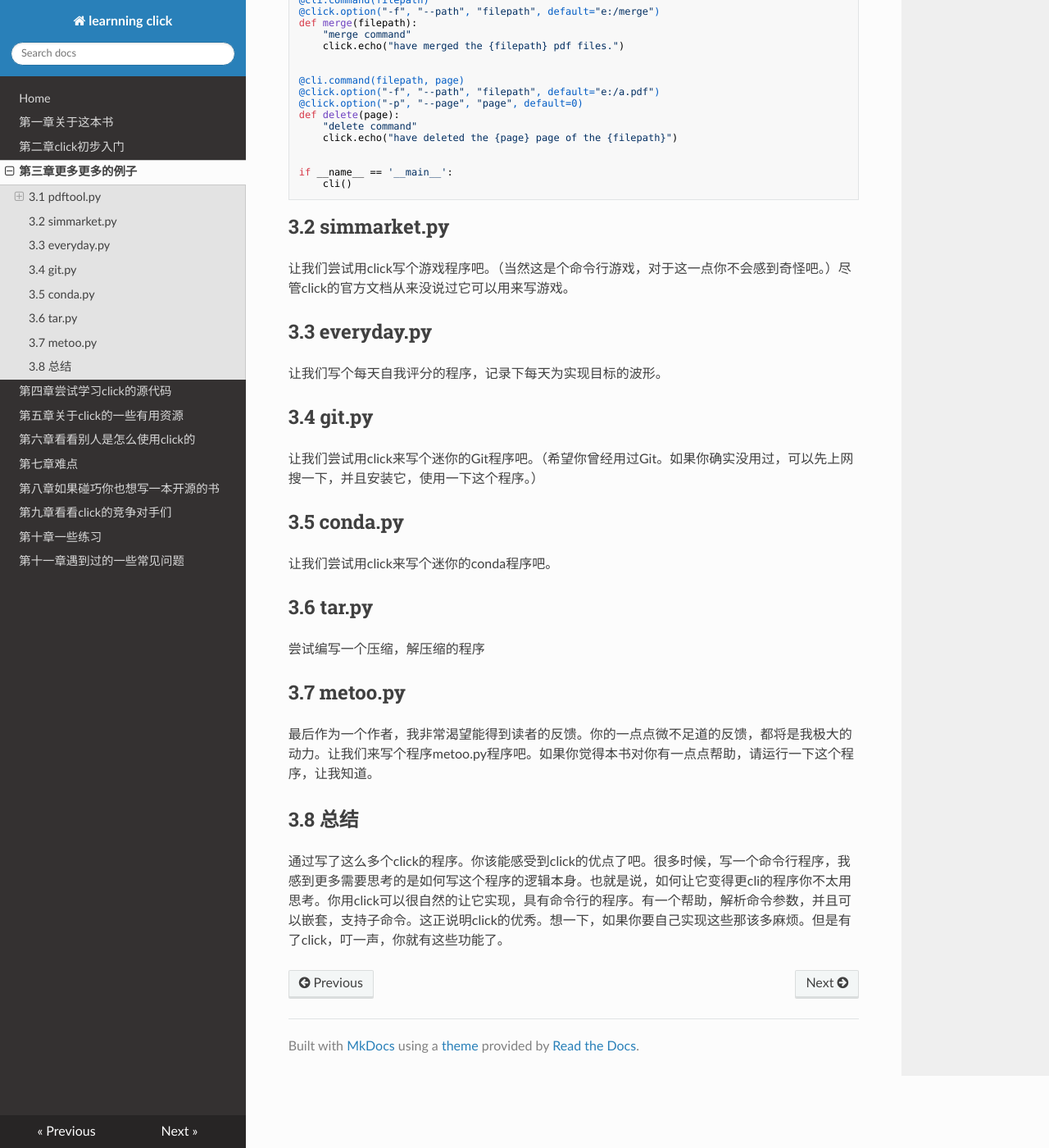
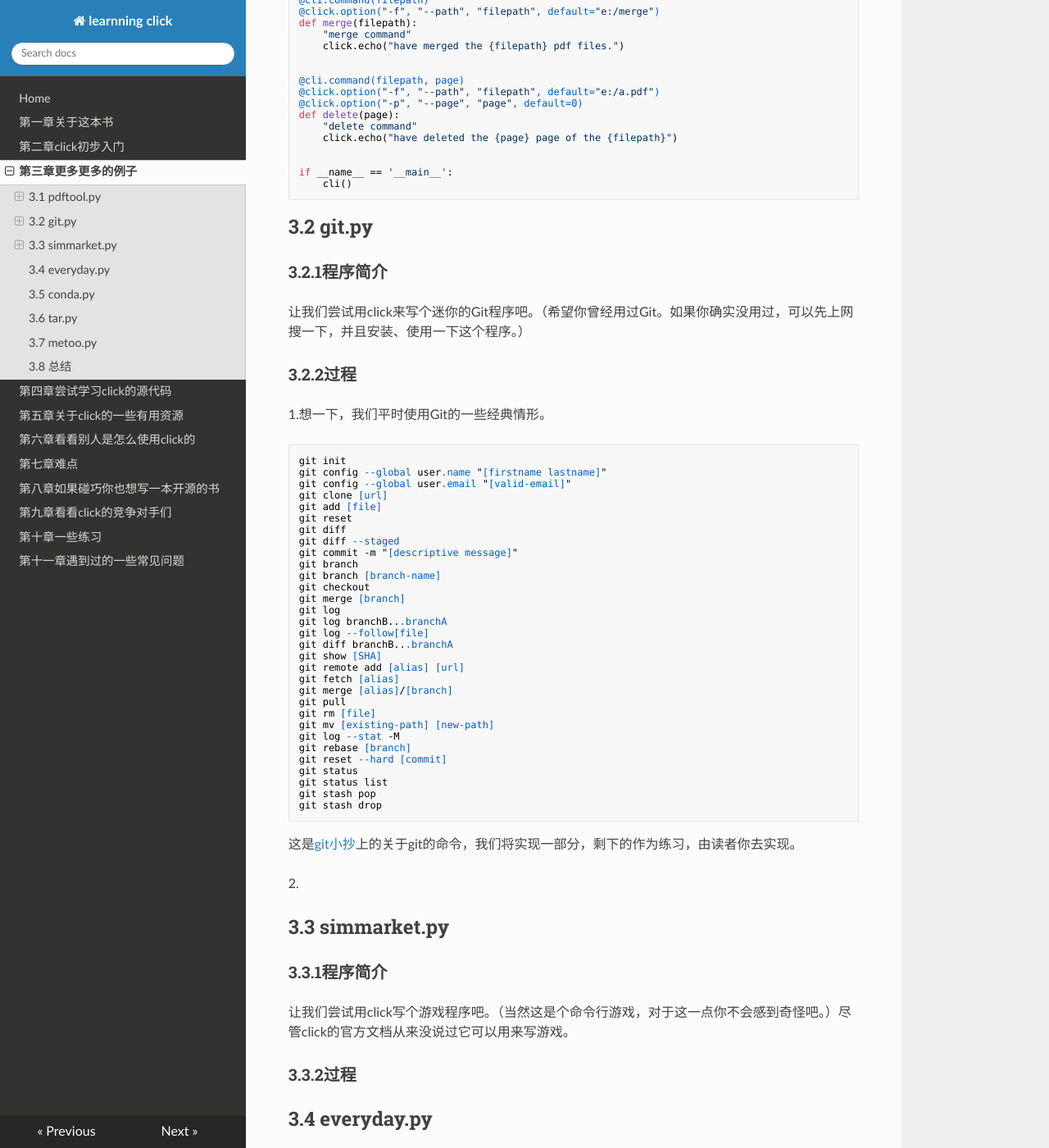
Before and after one commit to lizkca/thebook, an MkDocs documentation site: the page built from docs/chap3.md, in a window 1280 px wide and 1400 px high, scrolled down 924 px. Shown: the whole window at 82% size. Built offline with MkDocs 1.6.1, drawn with Linux system fonts in a browser that asks for light colours; nearby versions of some CDN libraries.

Commit message:
chap3 add some git part

````diff
--- a/docs/chap3.md
+++ b/docs/chap3.md
@@ -42,12 +42,53 @@ def delete(page):
 if __name__ == '__main__':
     cli()
 ```
-##3.2 simmarket.py
+##3.2 git.py
+###3.2.1程序简介
+让我们尝试用click来写个迷你的Git程序吧。（希望你曾经用过Git。如果你确实没用过，可以先上网搜一下，并且安装、使用一下这个程序。）
+###3.2.2过程
+1.想一下，我们平时使用Git的一些经典情形。
+```
+git init
+git config --global user.name "[firstname lastname]"
+git config --global user.email "[valid-email]"
+git clone [url]
+git add [file]
+git reset
+git diff
+git diff --staged
+git commit -m "[descriptive message]"
+git branch
+git branch [branch-name]
+git checkout
+git merge [branch]
+git log
+git log branchB...branchA
+git log --follow[file]
+git diff branchB...branchA
+git show [SHA]
+git remote add [alias] [url]
+git fetch [alias]
+git merge [alias]/[branch]
+git pull
+git rm [file]
+git mv [existing-path] [new-path]
+git log --stat -M
+git rebase [branch]
+git reset --hard [commit]
+git status
+git status list
+git stash pop
+git stash drop
+```
+这是[git小抄](https://education.github.com/git-cheat-sheet-education.pdf)上的关于git的命令，我们将实现一部分，剩下的作为练习，由读者你去实现。
+
+2.
+##3.3 simmarket.py
+###3.3.1程序简介
 让我们尝试用click写个游戏程序吧。（当然这是个命令行游戏，对于这一点你不会感到奇怪吧。）尽管click的官方文档从来没说过它可以用来写游戏。
-##3.3 everyday.py
+###3.3.2过程
+##3.4 everyday.py
 让我们写个每天自我评分的程序，记录下每天为实现目标的波形。
-##3.4 git.py
-让我们尝试用click来写个迷你的Git程序吧。（希望你曾经用过Git。如果你确实没用过，可以先上网搜一下，并且安装它，使用一下这个程序。）
 ##3.5 conda.py
 让我们尝试用click来写个迷你的conda程序吧。
 ##3.6 tar.py
````
Also changed, not shown: site/chap3/index.html, site/index.html, site/search/search_index.json, site/sitemap.xml, 1 other file.
